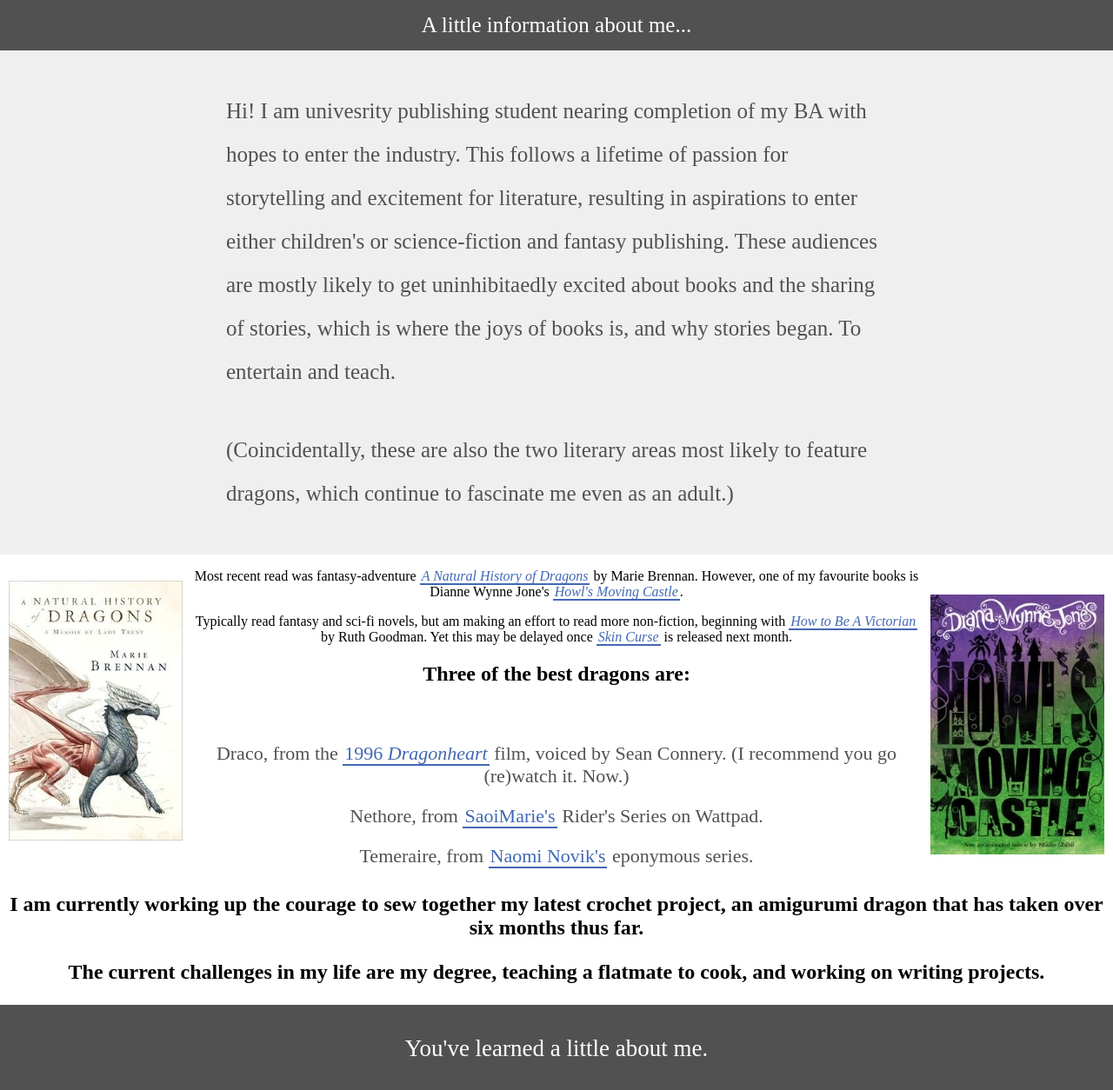
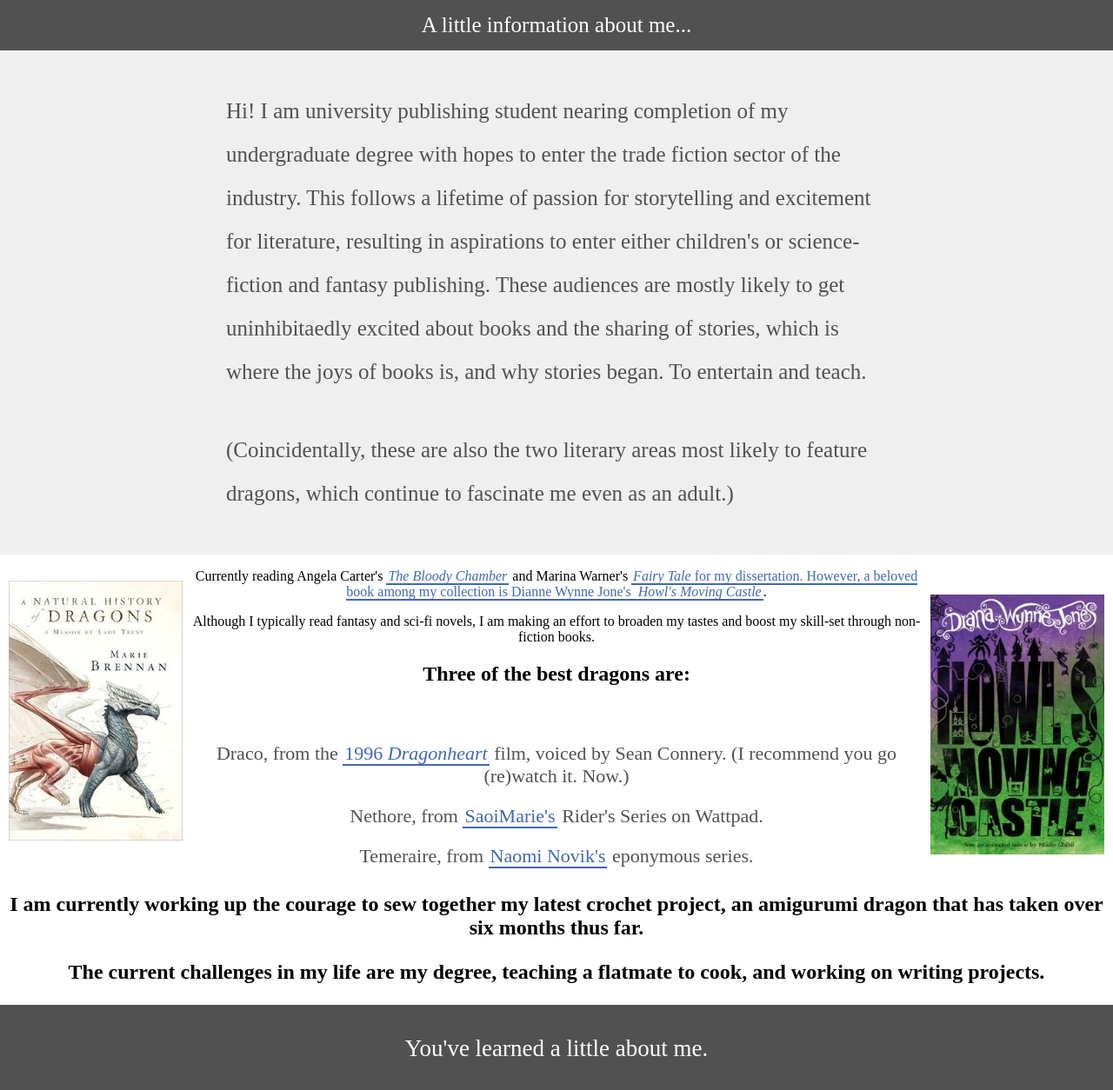
Before and after one commit to DragonLibrary/BookBlog, a Jekyll site: the page aboutme/index.html, which Jekyll copies as it is, in a window 1280 px wide and 1400 px high, scrolled down 554 px. Shown: the part 146-1400 px from the top of the window at 87% size. Built offline with Jekyll 4.4.1, drawn with Linux system fonts in a browser that asks for light colours.

Commit message:
Update index.html

```diff
--- a/aboutme/index.html
+++ b/aboutme/index.html
@@ -44,7 +44,7 @@
 <!-- // Facts // -->
 <div class="facts">
 
-	<p>Hi! I am univesrity publishing student nearing completion of my BA with hopes to enter the industry. This follows a lifetime of passion for storytelling and excitement for literature, resulting in aspirations to enter either children's or science-fiction and fantasy publishing. These audiences are mostly likely to get uninhibitaedly excited about books and the sharing of stories, which is where the joys of books is, and why stories began. To entertain and teach.</p>
+	<p>Hi! I am university publishing student nearing completion of my undergraduate degree with hopes to enter the trade fiction sector of the industry. This follows a lifetime of passion for storytelling and excitement for literature, resulting in aspirations to enter either children's or science-fiction and fantasy publishing. These audiences are mostly likely to get uninhibitaedly excited about books and the sharing of stories, which is where the joys of books is, and why stories began. To entertain and teach.</p>
 	<p>(Coincidentally, these are also the two literary areas most likely to feature dragons, which continue to fascinate me even as an adult.)</p>
 
 	</div>
@@ -54,9 +54,9 @@
 		<img class="fact_image_left" src="img\book_cover_1.JPG"></p>
 		<img class="fact_image_right" src="img\book_cover_2.JPG"></p>
 
-	<p>Most recent read was fantasy-adventure <a class="fact_link" href="https://www.goodreads.com/book/show/12974372-a-natural-history-of-dragons?from_search=true&from_srp=true&qid=klUBnVZXUo&rank=1" target="blank"><i>A Natural History of Dragons</i></a> by Marie Brennan. However, one of my favourite books is Dianne Wynne Jone's <a class="fact_link" href="https://www.goodreads.com/book/show/5985499-howl-s-moving-castle" target="blank"><i>Howl's Moving Castle</i></a>.</p>
+	<p>Currently reading Angela Carter's <a class="fact_link" href="https://app.thestorygraph.com/books/a7120ed8-cbab-4e04-aa82-5b836844acf4" target="blank"><i>The Bloody Chamber</i></a> and Marina Warner's <a class="fact_link" href="<a class="fact_link" href=" target="blank"><i>Fairy Tale</i> for my dissertation. However, a beloved book among my collection is Dianne Wynne Jone's <a class="fact_link" href="https://app.thestorygraph.com/books/7db7cf0f-95d0-4a40-970e-5f14393dc499" target="blank"><i>Howl's Moving Castle</i></a>.</p>
 
-	<p>Typically read fantasy and sci-fi novels, but am making an effort to read more non-fiction, beginning with <a class="fact_link" href="https://www.goodreads.com/book/show/18988049-how-to-be-a-victorian" target="blank"><i>How to Be A Victorian</i></a> by Ruth Goodman. Yet this may be delayed once <a class="fact_link" href="https://www.goodreads.com/book/show/52127119-skin-curse" target="blank"><i>Skin Curse</i></a> is released next month.</p>
+	<p>Although I typically read fantasy and sci-fi novels, I am making an effort to broaden my tastes and boost my skill-set through non-fiction books.</p>
 
 
 	<!-- Public Figure List -->
```
